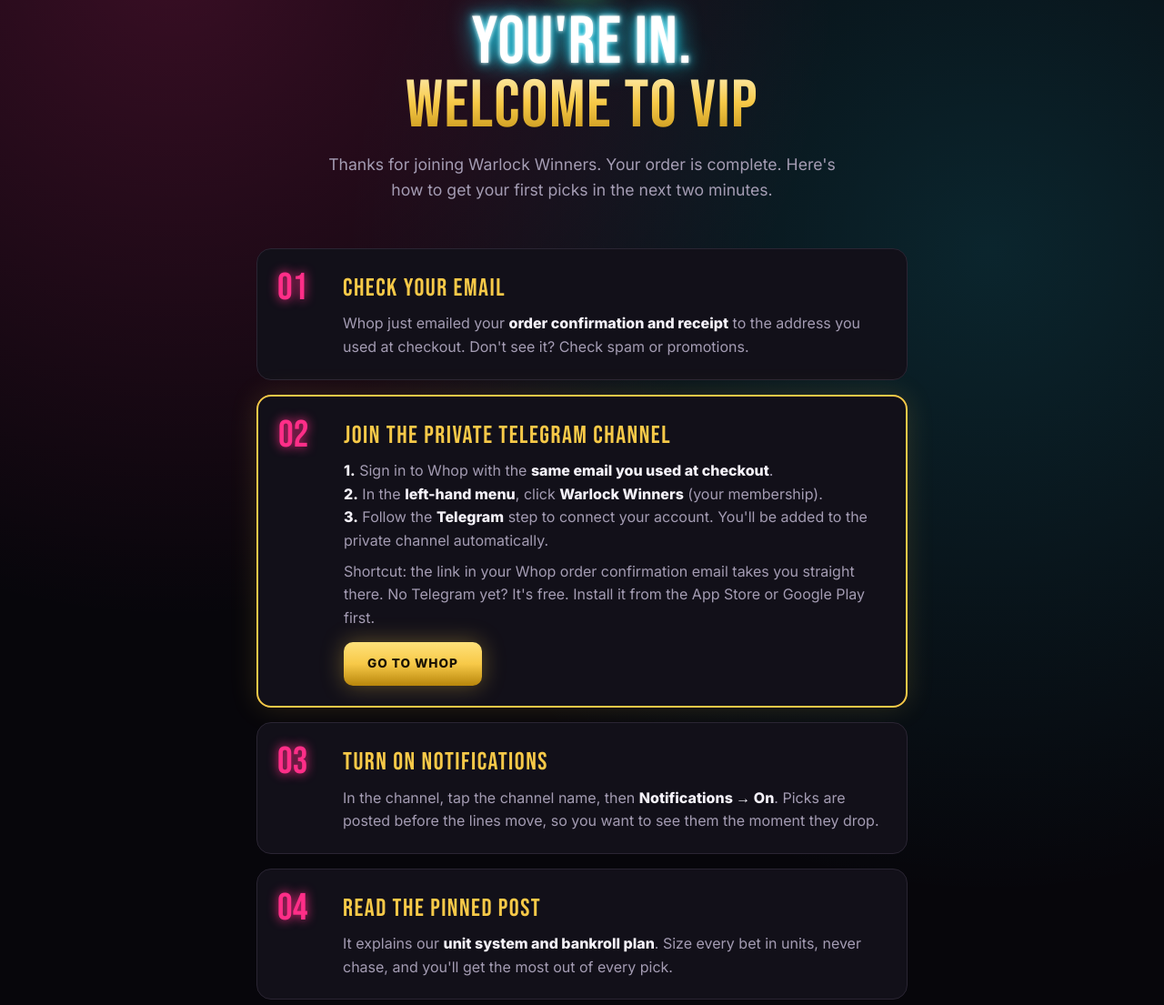
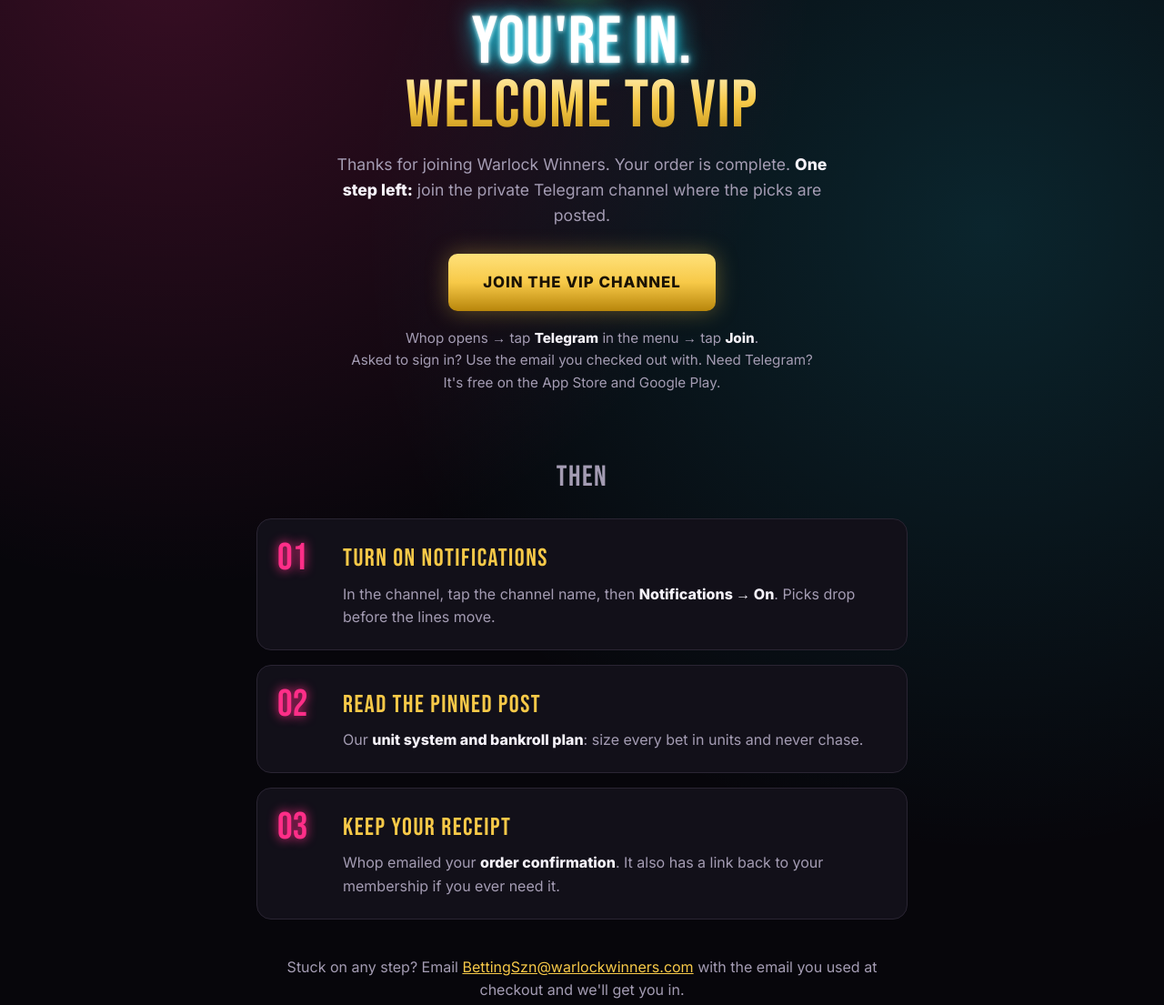
Before and after one commit to hapakolea/WarlockWinners, a plain HTML site: page welcome.html in a window 1280 px wide. Shown: the part 213-1318 px from the top of the page at 91% size. Drawn offline with Linux system fonts and the light colour scheme.

Commit message:
Welcome page: one big Join button to the Whop hub; trim steps
Co-Authored-By: Claude Opus 5.5 <noreply@anthropic.com>
Claude-Session: https://claude.ai/code/session_01SjP1uM7hjEb2ZEPgcvG3DA

```diff
--- a/welcome.html
+++ b/welcome.html
@@ -29,7 +29,7 @@
     .neon { color: #fff; text-shadow: 0 0 4px #fff, 0 0 12px var(--cyan), 0 0 28px var(--cyan); }
     .goldtxt { background: linear-gradient(180deg, #fff3c4, var(--gold) 45%, var(--gold2)); -webkit-background-clip: text; background-clip: text; color: transparent; }
     .lead { color: var(--muted); font-size: 1.1rem; margin: 0 auto; max-width: 560px; }
-    .steps { list-style: none; padding: 0; margin: 40px 0; display: grid; gap: 16px; }
+    .steps { list-style: none; padding: 0; margin: 20px 0 40px; display: grid; gap: 16px; }
     .steps li { display: grid; grid-template-columns: 56px 1fr; gap: 16px; background: var(--panel); border: 1px solid var(--line); border-radius: 16px; padding: 22px; }
     .steps li.main { border: 2px solid var(--gold); box-shadow: 0 0 30px rgba(247,201,72,.15); }
     .n { font-family: "Bebas Neue"; font-size: 2.6rem; line-height: 1; color: var(--pink); text-shadow: 0 0 12px var(--pink); }
@@ -38,6 +38,10 @@
     .steps strong { color: var(--text); }
     .btn { display: inline-block; margin-top: 14px; padding: 13px 26px; border-radius: 10px; font-weight: 800; text-decoration: none; text-transform: uppercase; letter-spacing: 1px; font-size: .85rem;
       background: linear-gradient(180deg, #ffe17a, var(--gold) 50%, var(--gold2)); color: #1a1205; box-shadow: 0 0 24px rgba(247,201,72,.35); }
+    .btn-big { font-size: 1.05rem; padding: 18px 38px; margin-top: 28px; }
+    .how { color: var(--muted); font-size: .95rem; margin: 18px auto 0; max-width: 520px; }
+    .how strong, .lead strong { color: var(--text); }
+    .then { text-align: center; font-size: 2rem; color: var(--muted); margin: 56px 0 0; }
     .help { text-align: center; color: var(--muted); margin: 0 0 50px; }
     footer { padding: 30px 0 46px; color: var(--muted); font-size: .85rem; border-top: 1px solid var(--line); }
     .disclaimer { border: 1px solid var(--line); border-left: 4px solid var(--gold); padding: 16px 20px; border-radius: 8px; }
@@ -52,34 +56,29 @@
     <section class="hero">
       <div class="check" aria-hidden="true">✓</div>
       <h1><span class="neon">You're In.</span><br><span class="goldtxt">Welcome To VIP</span></h1>
-      <p class="lead">Thanks for joining Warlock Winners. Your order is complete. Here's how to get your first picks in the next two minutes.</p>
+      <p class="lead">Thanks for joining Warlock Winners. Your order is complete. <strong>One step left:</strong> join the private Telegram channel where the picks are posted.</p>
+      <!-- shortcut: links to the Whop hub; swap for the Telegram app's own URL (whop.com/warlock-winners/<app>/) once it's added, to skip the menu tap -->
+      <a class="btn btn-big" href="https://whop.com/warlock-winners/">Join The VIP Channel</a>
+      <p class="how">Whop opens → tap <strong>Telegram</strong> in the menu → tap <strong>Join</strong>.<br>
+        Asked to sign in? Use the email you checked out with. Need Telegram? It's free on the App Store and Google Play.</p>
     </section>
 
+    <h2 class="then">Then</h2>
     <ol class="steps">
       <li>
         <div class="n" aria-hidden="true">01</div>
-        <div><h2>Check Your Email</h2>
-          <p>Whop just emailed your <strong>order confirmation and receipt</strong> to the address you used at checkout. Don't see it? Check spam or promotions.</p></div>
+        <div><h2>Turn On Notifications</h2>
+          <p>In the channel, tap the channel name, then <strong>Notifications → On</strong>. Picks drop before the lines move.</p></div>
       </li>
-      <li class="main">
+      <li>
         <div class="n" aria-hidden="true">02</div>
-        <div><h2>Join The Private Telegram Channel</h2>
-          <p><strong>1.</strong> Sign in to Whop with the <strong>same email you used at checkout</strong>.<br>
-             <strong>2.</strong> In the <strong>left-hand menu</strong>, click <strong>Warlock Winners</strong> (your membership).<br>
-             <strong>3.</strong> Follow the <strong>Telegram</strong> step to connect your account. You'll be added to the private channel automatically.</p>
-          <p style="margin-top:8px">Shortcut: the link in your Whop order confirmation email takes you straight there. No Telegram yet? It's free. Install it from the App Store or Google Play first.</p>
-          <!-- shortcut: generic Whop sign-in; replace with the direct member URL once known (copy it from the address bar after opening the membership as a buyer) -->
-          <a class="btn" href="https://whop.com/">Go To Whop</a></div>
+        <div><h2>Read The Pinned Post</h2>
+          <p>Our <strong>unit system and bankroll plan</strong>: size every bet in units and never chase.</p></div>
       </li>
       <li>
         <div class="n" aria-hidden="true">03</div>
-        <div><h2>Turn On Notifications</h2>
-          <p>In the channel, tap the channel name, then <strong>Notifications → On</strong>. Picks are posted before the lines move, so you want to see them the moment they drop.</p></div>
-      </li>
-      <li>
-        <div class="n" aria-hidden="true">04</div>
-        <div><h2>Read The Pinned Post</h2>
-          <p>It explains our <strong>unit system and bankroll plan</strong>. Size every bet in units, never chase, and you'll get the most out of every pick.</p></div>
+        <div><h2>Keep Your Receipt</h2>
+          <p>Whop emailed your <strong>order confirmation</strong>. It also has a link back to your membership if you ever need it.</p></div>
       </li>
     </ol>
 
```
